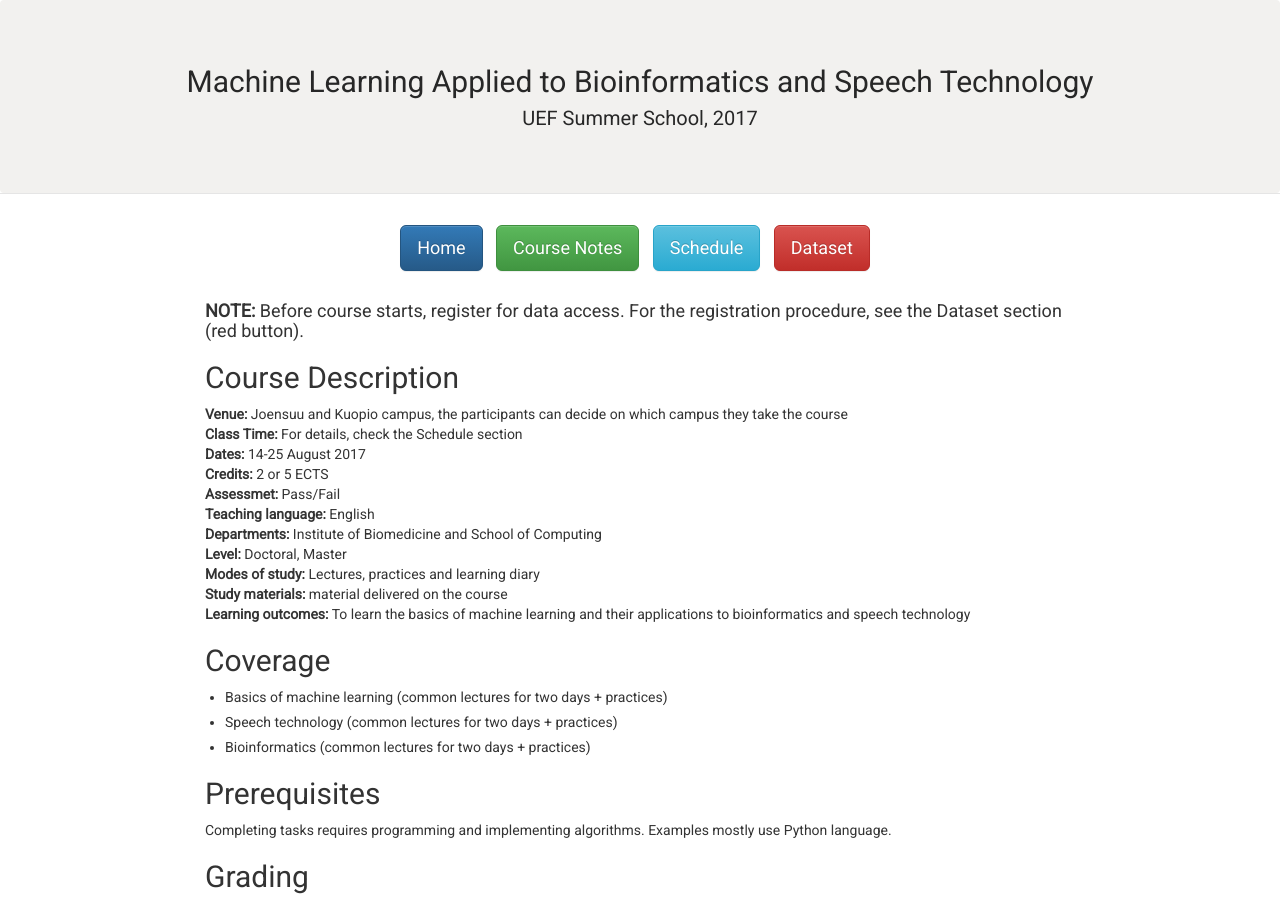
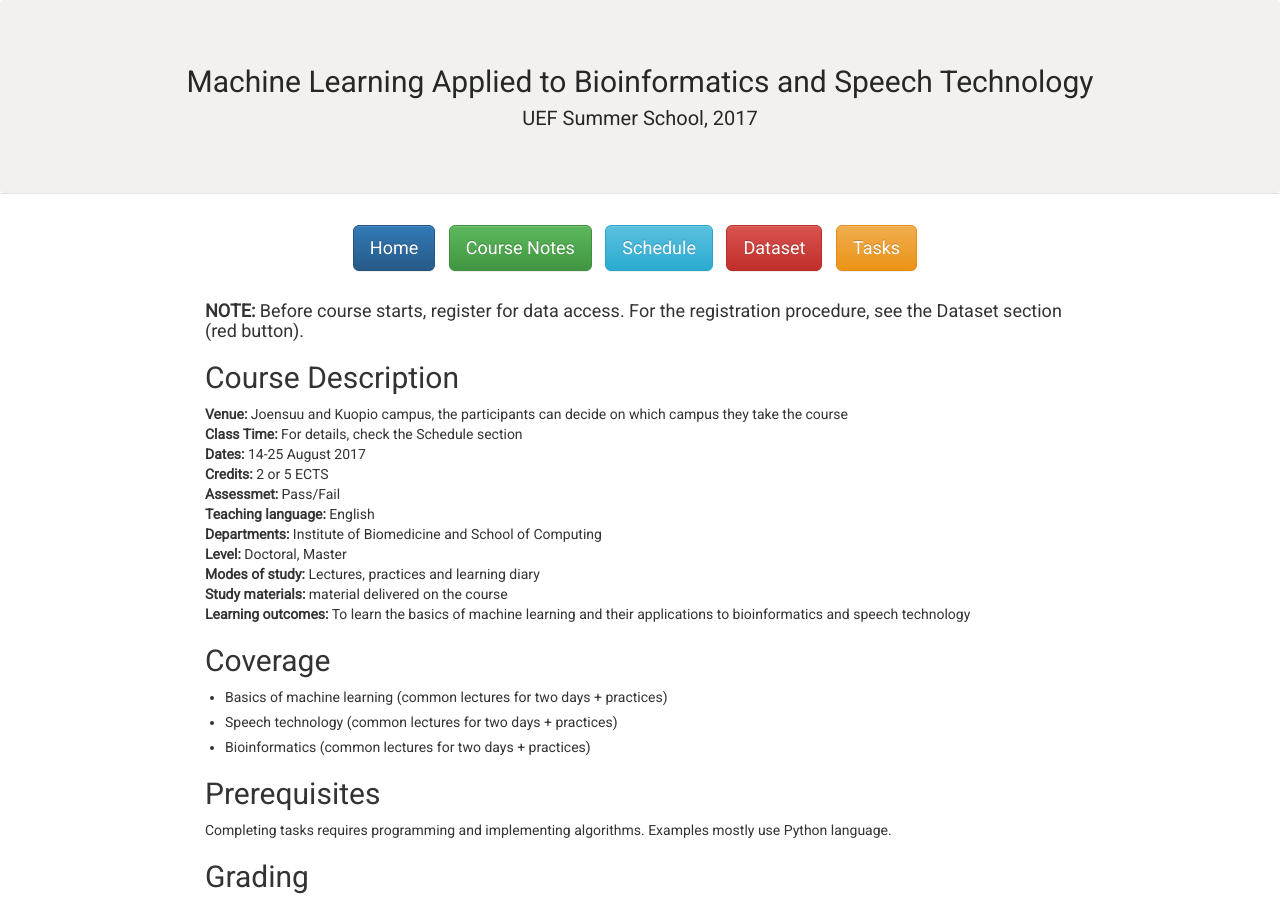
Before and after one commit to abrahamwoubie/Summer_School_RL, a Jekyll site: the page built from index.md, in a window 1280 px wide and 900 px high. Built offline with Jekyll 4.4.1, drawn with Linux system fonts in a browser that asks for light colours; nearby versions of some CDN libraries.

Commit message:
Added tasks button

```diff
--- a/_includes/buttons.html
+++ b/_includes/buttons.html
@@ -11,6 +11,9 @@
   <a href="{{ site.url }}/{{ site.baseurl }}/dataset" style="margin-right:10px">
     <button type="button" class="btn btn-danger btn-lg">Dataset</button>
   </a>
+  <a href="{{ site.url }}/{{ site.baseurl }}/tasks" style="margin-right:10px">
+    <button type="button" class="btn btn-warning btn-lg">Tasks</button>
+  </a>
   <!--
   <a href="" style="margin-right:10px">
     <button type="button" class="btn btn-warning btn-lg">Assignments</button>
```
